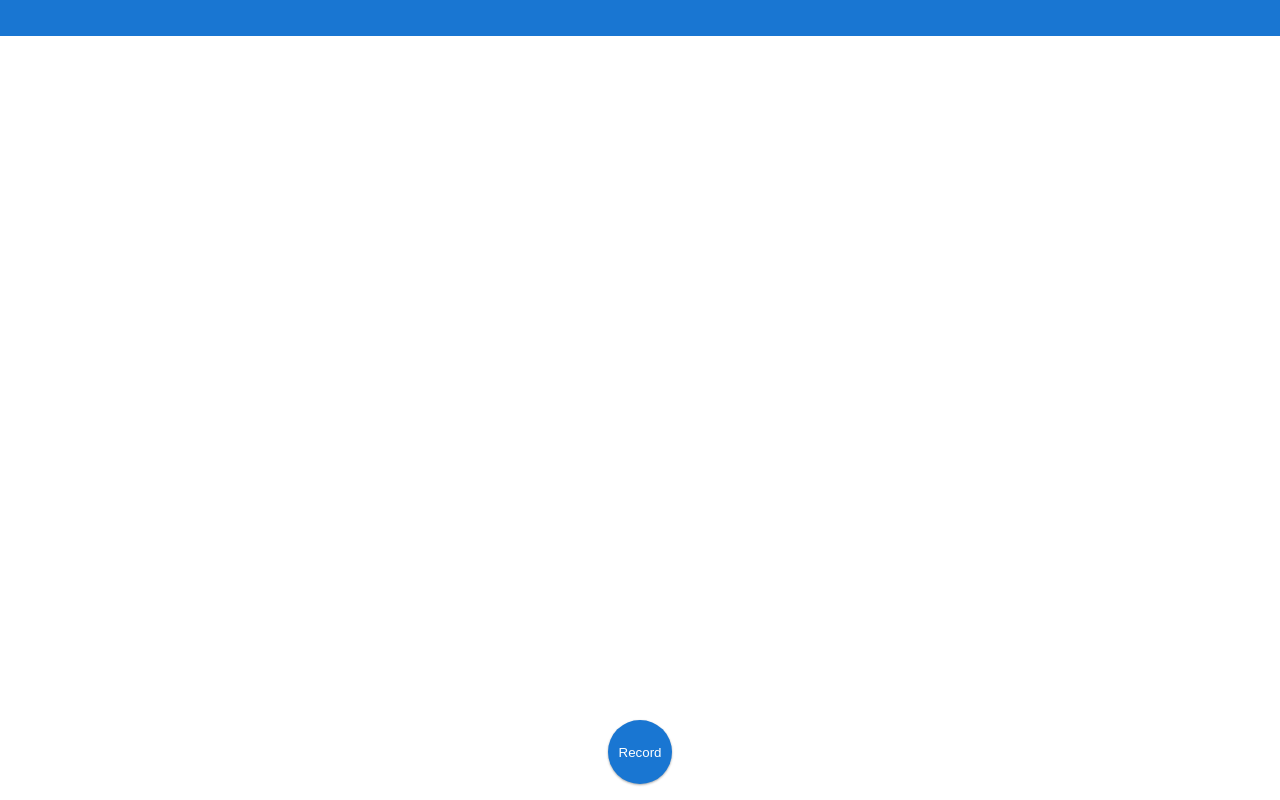
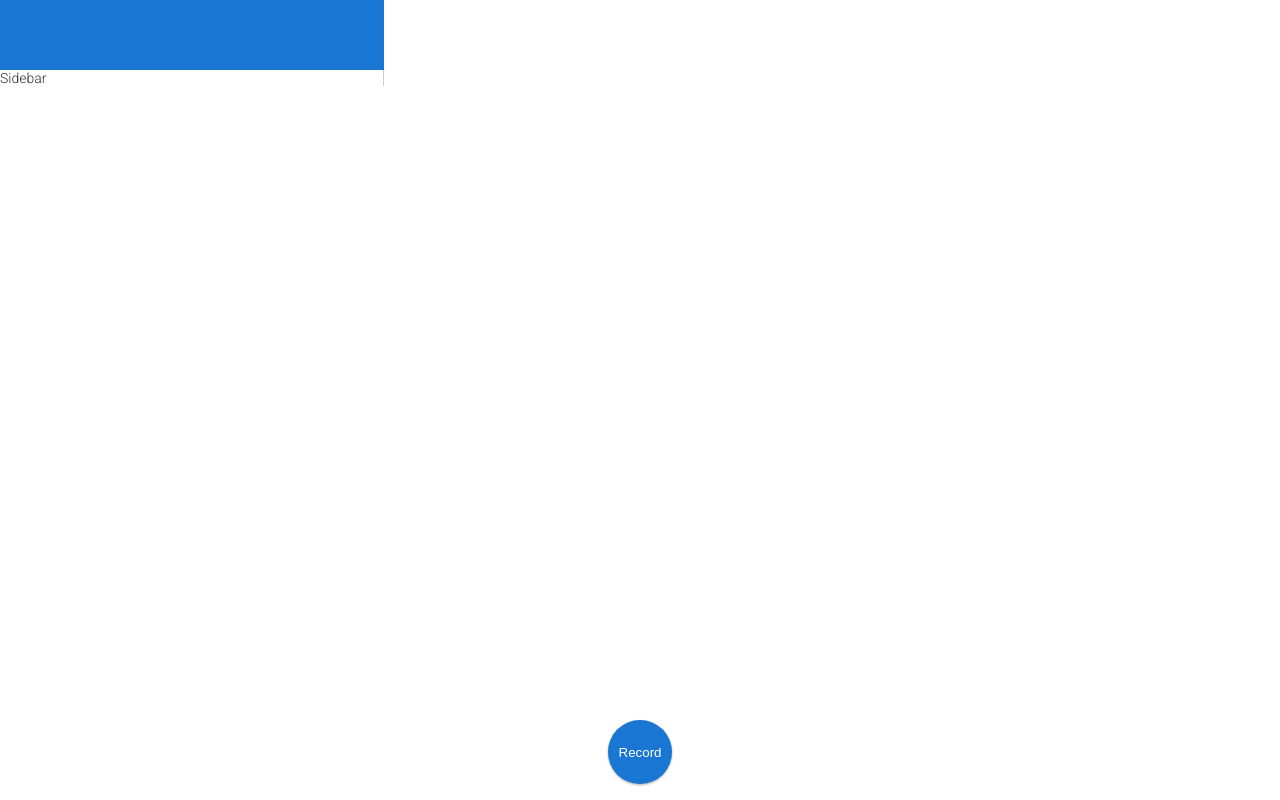
Before and after one commit to sunnyzanchi/tape-recorder, a Vue app: page / in a window 1280 px wide. Built offline with nearby package versions, Linux system fonts and the light colour scheme.

Commit message:
Added initial styling for mobile/desktop view

```diff
--- a/src/js/components/RecordButton.vue
+++ b/src/js/components/RecordButton.vue
@@ -9,9 +9,6 @@
       0 1px 2px rgba(0,0,0,0.24);
     color: #fff;
     height: 64px;
-    left: 50%;
-    position: absolute;
-    transform: translate(-50%);
     transition: .2s background-color;
     width: 64px;
   }
--- /dev/null
+++ b/src/js/components/SideBar.vue
@@ -0,0 +1,11 @@
+<style>
+
+</style>
+<template>
+  <div>
+    Sidebar
+  </div>
+</template>
+<script>
+export default {};
+</script>
--- a/src/js/pages/index.vue
+++ b/src/js/pages/index.vue
@@ -1,10 +1,46 @@
-<style>
+<style scoped>
+  .container {
+    display: block;
+  }
+  .record-button {
+      bottom: 16px;
+      left: 50%;
+      position: absolute;
+      transform: translate(-50%);
+  }
+  .sidebar {
+    display: none;
+  }
+  @media (min-width: 600px) {
+    .container {
+      display: grid;
+      grid-template-areas: "header header"
+                           "sidebar main";
+      grid-template-columns: 30% auto;
+      grid-template-rows: 70px auto;
+    }
+    .header {
+      grid-area: header;
+    }
+    .main {
+      grid-area: main;
+    }
+    .sidebar {
+      border-right: 1px solid #ccc;
+      display: block;
+      grid-area: sidebar;
+    }
+  }
 </style>
 <template>
-  <div>
-    <Header title="Tape Recorder"/>
-    <TrackList />
-    <RecordButton />
+  <div class="container">
+    <Header
+      class="header"
+      title="Tape Recorder"
+    />
+    <SideBar class="sidebar"/>
+    <TrackList class="main"/>
+    <RecordButton class="record-button"/>
     <NameModal v-if="showPrompt" />
   </div>
 </template>
@@ -13,6 +49,7 @@ import { mapState } from 'vuex';
 import Header from '../components/Header.vue';
 import NameModal from '../components/NameModal.vue';
 import RecordButton from '../components/RecordButton.vue';
+import SideBar from '../components/SideBar.vue';
 import TrackList from '../components/TrackList.vue';
 
 export default {
@@ -20,6 +57,7 @@ export default {
     Header,
     NameModal,
     RecordButton,
+    SideBar,
     TrackList,
   },
   computed: mapState(['showPrompt']),
```
